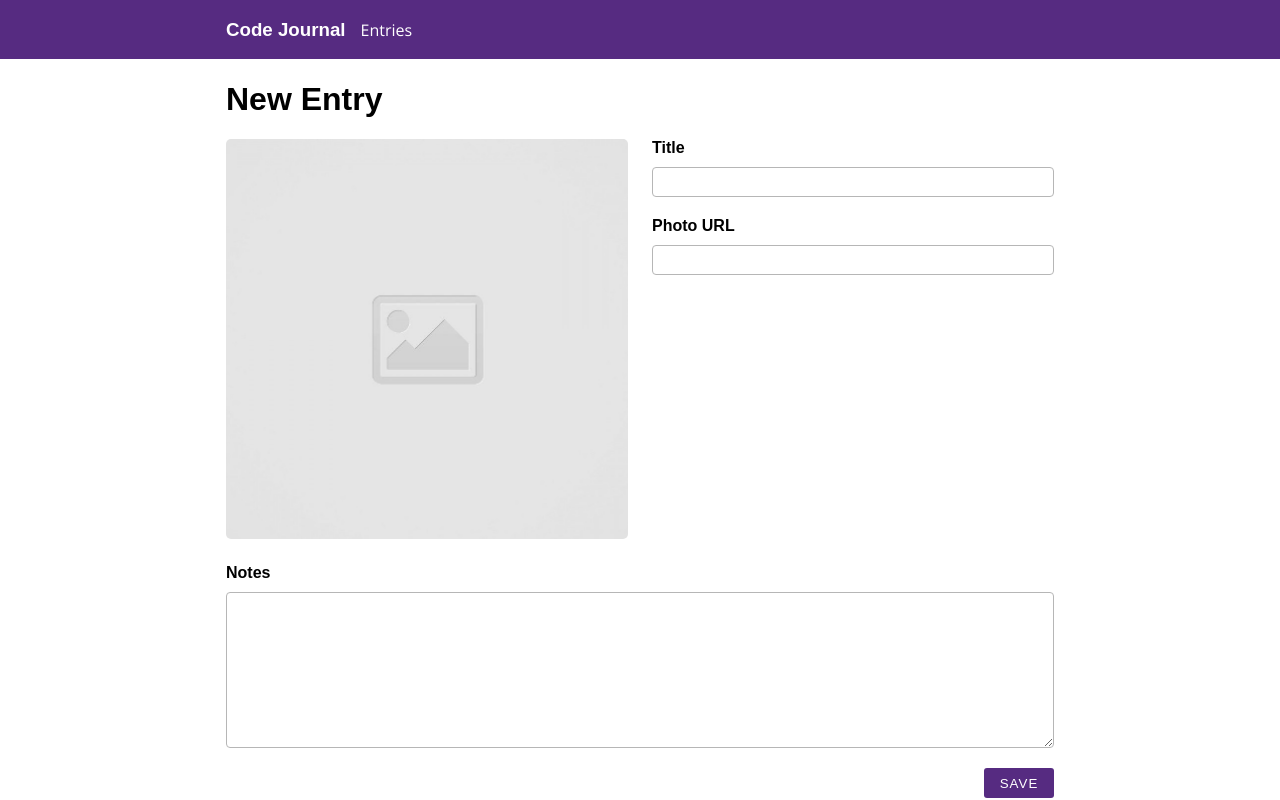
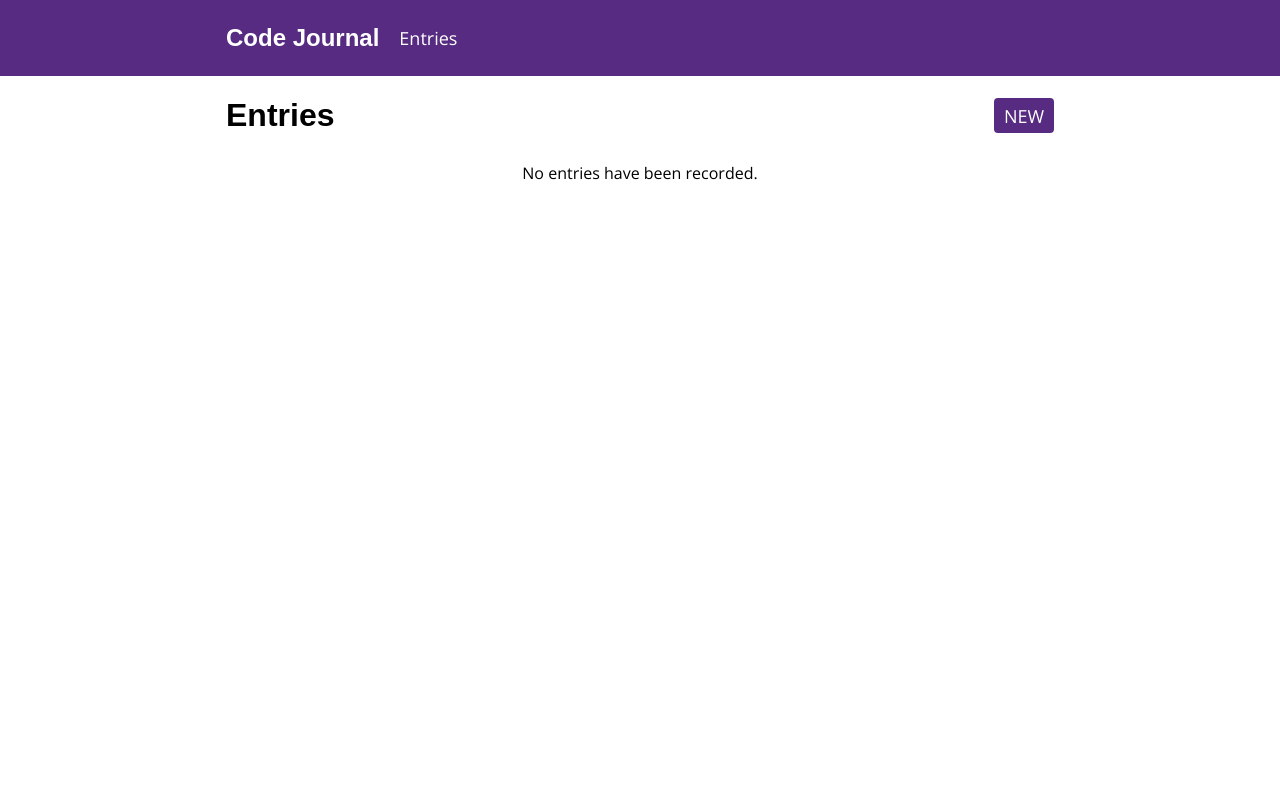
Before and after one commit to samlee0258/code-journal2, a website: page index.html in a window 1280 px wide. Drawn offline with nearby package versions, Linux system fonts and the light colour scheme; a web font is replaced by a local one.

Commit message:
Add an anchor to the entries view to show the entry-form. It should be styled like a button with the text NEW, and must match the figma.

```diff
--- a/css/styles.css
+++ b/css/styles.css
@@ -45,10 +45,25 @@ ul {
   list-style-type: none;
 }
 
-a {
+.entries-tab {
   text-decoration: none;
   color: white;
   margin: 0 15px;
+}
+
+.entry-form-button {
+  margin-left: auto;
+  text-decoration: none;
+  border: 1px solid transparent;
+  border-radius: 4px;
+  height: 35px;
+  width: 60px;
+  font-size: large;
+  display: flex;
+  justify-content: center;
+  align-items: center;
+  background-color: #562b81;
+  color: white;
 }
 
 .flex {
@@ -113,6 +128,15 @@ a {
     width: 100%;
   }
 
+  h3 {
+    font-size: x-large;
+  }
+
+  .entries-tab {
+    font-size: large;
+    margin: 0 20px;
+  }
+
   .m-top-0 {
     margin-top: -20px;
   }
--- a/index.html
+++ b/index.html
@@ -25,13 +25,13 @@
       <div class="row">
         <div class="column-full flex">
           <h3>Code Journal</h3>
-          <a href="#" id="entries-tab">Entries</a>
+          <a href="#" id="entries-tab" class="entries-tab">Entries</a>
         </div>
       </div>
     </div>
   </header>
   <main class="container">
-    <div data-view="entry-form" class="">
+    <div data-view="entry-form" class="hidden">
       <form id="entry-form">
         <div class="row">
           <div class="column-full">
@@ -61,10 +61,11 @@
         </div>
       </form>
     </div>
-    <div data-view="entries" class="hidden">
+    <div data-view="entries" class="">
       <div class="row title-space">
-        <div class="column-full">
+        <div class="column-full flex">
           <h1>Entries</h1>
+          <a href="#" id="entry-form-button" class="entry-form-button">NEW</a>
         </div>
       </div>
       <div class="row no-entries">
--- a/js/main.js
+++ b/js/main.js
@@ -94,3 +94,8 @@ var $entriesTab = document.querySelector('#entries-tab');
 $entriesTab.addEventListener('click', function (event) {
   viewSwap('entries');
 });
+
+var $newEntryButton = document.querySelector('#entry-form-button');
+$newEntryButton.addEventListener('click', function (event) {
+  viewSwap('entry-form');
+});
```
